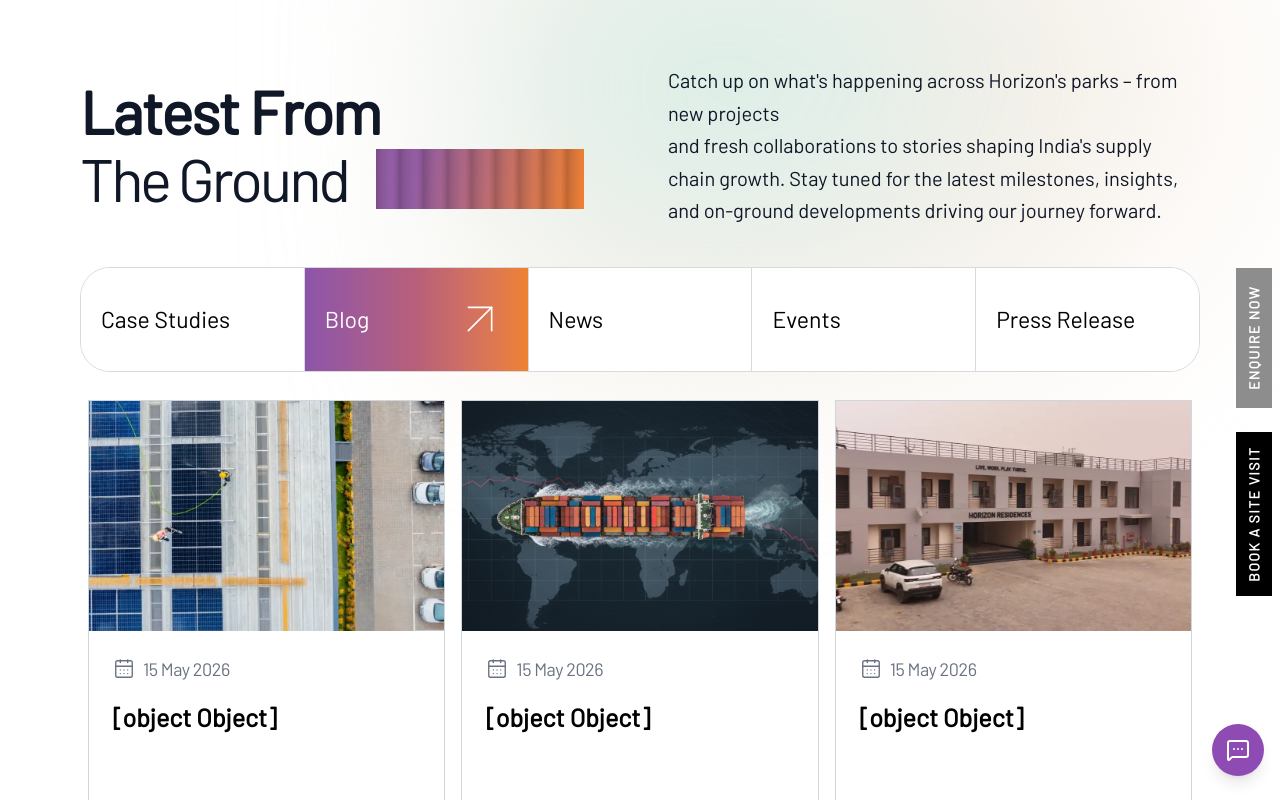
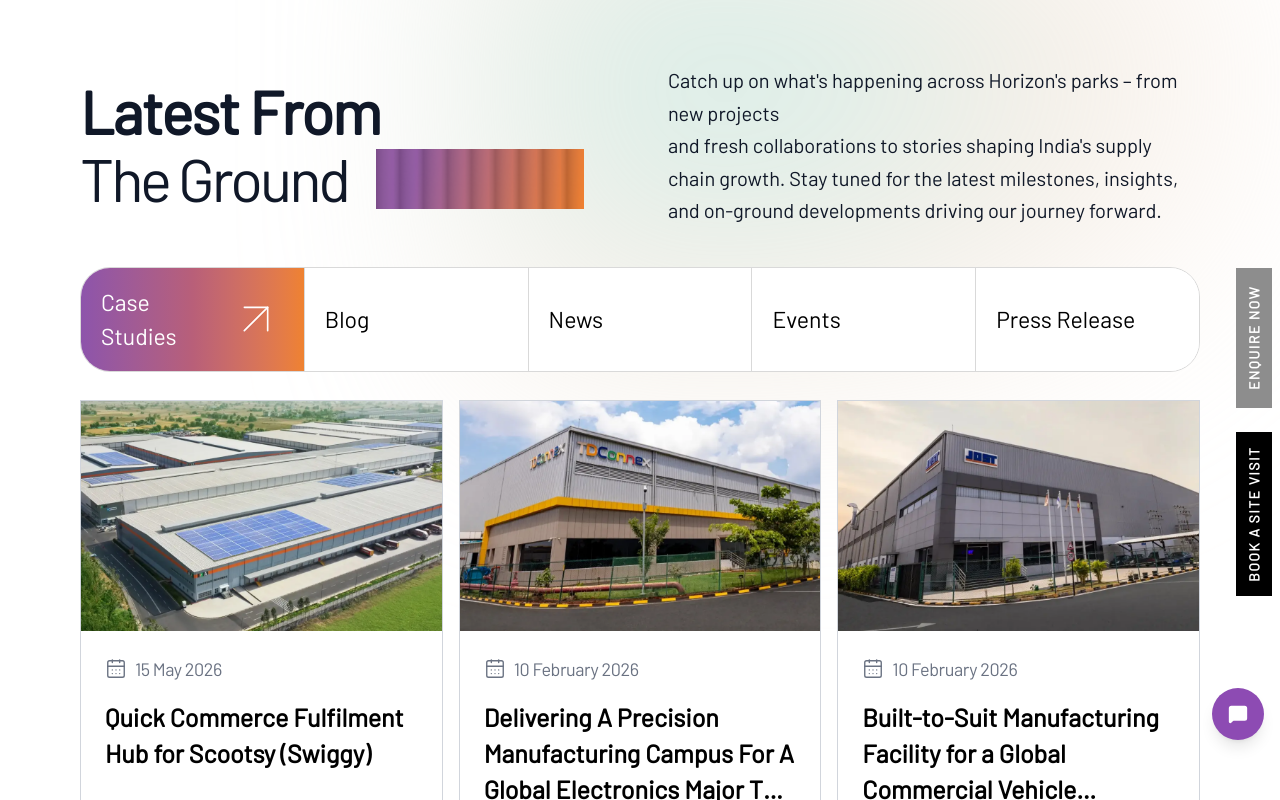
Before and after one commit to ShaikhShehbazK/parashift-frontend-assignment, a React (Vite) app: page / in a window 1280 px wide. Shown: the top 800 px of the page. Built offline with nearby package versions, Linux system fonts and the light colour scheme.

Commit message:
Fix Blog Card alignment

```diff
--- a/src/components/latestFromGround/EmblaCarousel.jsx
+++ b/src/components/latestFromGround/EmblaCarousel.jsx
@@ -48,7 +48,7 @@ const EmblaCarousel = ({ blogs }) => {
     <div className="relative">
       {/* Carousel */}
       <div className="overflow-hidden touch-pan-x" ref={emblaRef}>
-        <div className="flex xl:mt-3 sm:mt-0 mt-0 select-none">
+        <div className="flex -mx-2 xl:mt-3 sm:mt-0 mt-0 select-none ">
           {blogs.map((blog) => (
             <div
               key={blog.id}
--- a/src/components/latestFromGround/FloatingActions.jsx
+++ b/src/components/latestFromGround/FloatingActions.jsx
@@ -1,5 +1,6 @@
 import React from "react";
-import { MessageSquareMore } from "lucide-react";
+// import { MessageSquareMore } from "lucide-react";
+import { MessageSquare } from "lucide-react";
 
 const FloatingActions = () => {
   return (
@@ -88,13 +89,13 @@ const FloatingActions = () => {
   </button>
 </div>
 
-      {/* Floating Chat Button */}
+       {/* Floating Chat Button */}
       <button
         className="
           fixed
           right-4
           bottom-18
-          lg:bottom-6
+          lg:bottom-15
           z-50
 
           w-12
@@ -118,10 +119,10 @@ const FloatingActions = () => {
           hover:scale-110
         "
       >
-        <MessageSquareMore
-          className="w-5 h-5 sm:w-6 sm:h-6"
+        <MessageSquare
+          className="w-5 h-5"
           strokeWidth={2}
-          bg-white
+          fill="white"
         />
       </button>
     </>
--- a/src/components/latestFromGround/LatestFromGround.jsx
+++ b/src/components/latestFromGround/LatestFromGround.jsx
@@ -8,8 +8,8 @@ import EmblaCarousel from "./EmblaCarousel";
 const FADE_DURATION = 0.4;
 
 const LatestFromGround = () => {
-  const [activeTab, setActiveTab] = useState("Blog");
-  const [displayedTab, setDisplayedTab] = useState("Blog");
+  const [activeTab, setActiveTab] = useState("Case Studies");
+  const [displayedTab, setDisplayedTab] = useState("Case Studies");
   const [showContent, setShowContent] = useState(true);
   const [pendingTab, setPendingTab] = useState(null);
 
--- a/src/data/blogs.js
+++ b/src/data/blogs.js
@@ -36,35 +36,35 @@ const blogs = [
   {
     id: 2,
     title: "Delivering A Precision Manufacturing Campus For A Global Electronics Major TD Connex",
-    date: "12 May 2026",
+    date: "10 February 2026",
     image: Engineering,
     category: "Case Studies",
   },
   {
     id: 3,
     title: "Built-to-Suit Manufacturing Facility for a Global Commercial Vehicle Component Leader",
-    date: "7 May 2026",
+    date: "10 February 2026",
     image: AUTOMOTIVE,
     category: "Case Studies",
   },
    {
     id: 4,
     title: "Fully Customised Factory For A Global Automotive Components Leader",
-    date: "15 May 2026",
+    date: "2 February 2026",
     image: AUTOMOTIVEC,
     category: "Case Studies",
   },
   {
     id: 5,
     title: "Re-Engineering to Deliver an Enhanced Distribution Center for Rhenus Logistics",
-    date: "12 May 2026",
+    date: "19 January 2026",
     image: LOGISTICS,
     category: "Case Studies",
   },
    {
     id: 6,
     title: "[object Object]",
-    date: "15 May 2026",
+    date: "25 June 2026",
     image: BlogImage1,
     category: "Blog",
   },
@@ -92,28 +92,28 @@ const blogs = [
   {
     id: 10,
     title: "[object Object]",
-    date: "15 May 2026",
+    date: "12 May 2026",
     image: BlogImage2,
     category: "Blog",
   },
   {
     id: 11,
     title: "[object Object]",
-    date: "15 May 2026",
+    date: "7 May 2026",
     image: BlogImage3,
     category: "Blog",
   },
   {
     id: 12,
     title: "[object Object]",
-    date: "15 May 2026",
+    date: "17 April 2026",
     image: BlogImage4,
     category: "Blog",
   },
   {
     id: 13,
     title: "[object Object]",
-    date: "15 May 2026",
+    date: "2 April 2026",
     image: BlogImage5,
     category: "Blog",
   },
```
